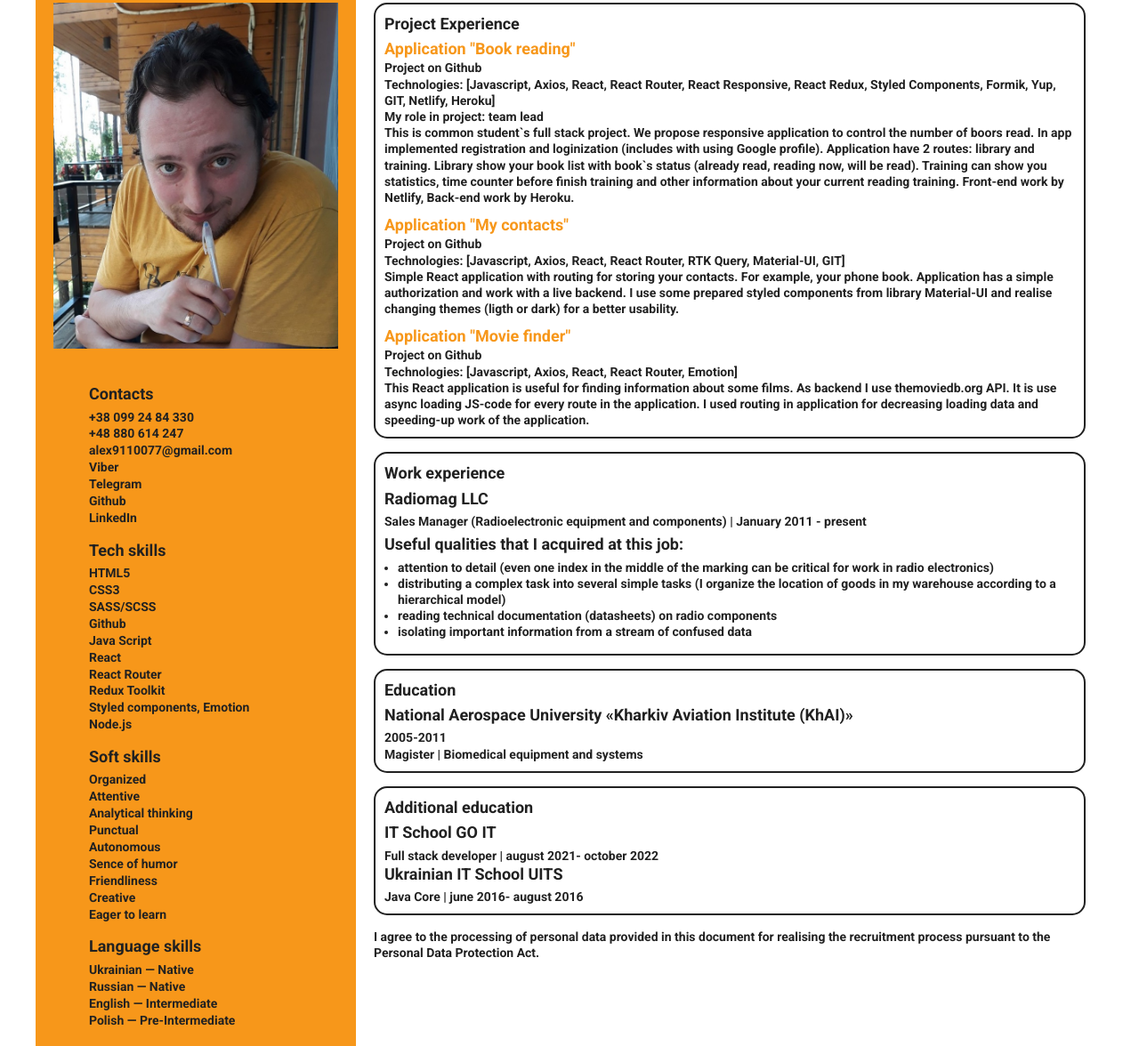
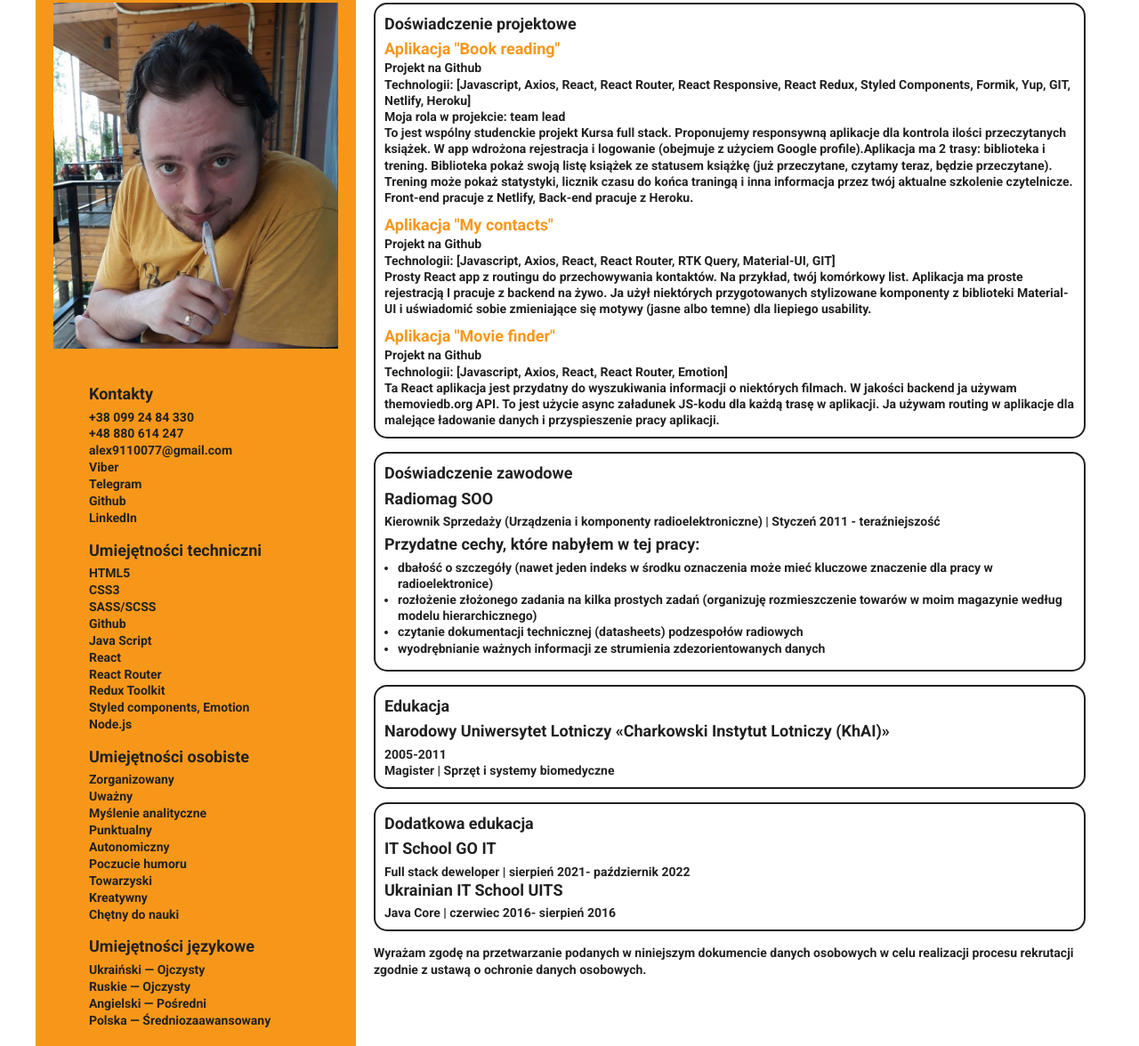
Before and after one commit to AlexanderDmitriev/Resume, a plain HTML site: page index.html in a window 1280 px wide. Shown: the part 206-1382 px from the top of the page at 89% size. Drawn offline with nearby package versions, Linux system fonts and the light colour scheme.

Commit message:
Update index.html

```diff
--- a/index.html
+++ b/index.html
@@ -1,5 +1,5 @@
 <!DOCTYPE html>
-<html lang="en">
+<html lang="pl">
   <head>
     <meta charset="UTF-8" />
     <meta name="viewport" content="width=device-width, initial-scale=1.0" />
@@ -38,7 +38,7 @@
         <aside class="sidebar">
           <img class="photo" src="./src/images/IMG2.jpg" alt="oops" />
           <section class="sidebar__content-section">
-            <h2 class="sidebar-title">Contacts</h2>
+            <h2 class="sidebar-title">Kontakty</h2>
             <ul class="list sidebar-list">
               <li class="sidebar-content">
                 <a href="tel:+380992484330" class="link">+38 099 24 84 330</a>
@@ -78,7 +78,7 @@
                 >
               </li>
             </ul>
-            <h2 class="sidebar-title">Tech skills</h2>
+            <h2 class="sidebar-title">Umiejętności techniczni</h2>
             <ul class="sidebar-list">
               <li class="sidebar-content">HTML5</li>
               <li class="sidebar-content">CSS3</li>
@@ -91,60 +91,63 @@
               <li class="sidebar-content">Styled components, Emotion</li>
               <li class="sidebar-content">Node.js</li>
             </ul>
-            <h2 class="sidebar-title">Soft skills</h2>
+            <h2 class="sidebar-title">Umiejętności osobiste</h2>
             <ul class="sidebar-list">
-              <li class="sidebar-content">Organized</li>
-              <li class="sidebar-content">Attentive</li>
-              <li class="sidebar-content">Analytical thinking</li>
-              <li class="sidebar-content">Punctual</li>
-              <li class="sidebar-content">Autonomous</li>
-              <li class="sidebar-content">Sence of humor</li>
-              <li class="sidebar-content">Friendliness</li>
-              <li class="sidebar-content">Creative</li>
-              <li class="sidebar-content">Eager to learn</li>
+              <li class="sidebar-content">Zorganizowany</li>
+              <li class="sidebar-content">Uważny</li>
+              <li class="sidebar-content">Myślenie analityczne</li>
+              <li class="sidebar-content">Punktualny</li>
+              <li class="sidebar-content">Autonomiczny</li>
+              <li class="sidebar-content">Poczucie humoru</li>
+              <li class="sidebar-content">Towarzyski</li>
+              <li class="sidebar-content">Kreatywny</li>
+              <li class="sidebar-content">Chętny do nauki</li>
             </ul>
-            <h2 class="sidebar-title">Language skills</h2>
+            <h2 class="sidebar-title">Umiejętności językowe</h2>
             <ul class="list sidebar-list">
-              <li class="sidebar-content">Ukrainian — Native</li>
-              <li class="sidebar-content">Russian — Native</li>
-              <li class="sidebar-content">English — Intermediate</li>
-              <li class="sidebar-content">Polish — Pre-Intermediate</li>
+              <li class="sidebar-content">Ukraiński — Ojczysty</li>
+              <li class="sidebar-content">Ruskie — Ojczysty</li>
+              <li class="sidebar-content">Angielski — Pośredni</li>
+              <li class="sidebar-content">Polska — Średniozaawansowany</li>
             </ul>
           </section>
         </aside>
         <section class="content">
           <div class="content-block">
-            <h2 class="sidebar-title education-title">Project Experience</h2>
+            <h2 class="sidebar-title education-title">
+              Doświadczenie projektowe
+            </h2>
             <ul class="list sidebar-list">
               <li class="project-list">
                 <a
                   href="https://book-reading-43-9.netlify.app/"
                   class="sidebar-content link project-link"
                 >
-                  Application "Book reading"</a
+                  Aplikacja "Book reading"</a
                 >
                 <a
                   href="https://github.com/AlexanderDmitriev/FinalProjectReact-Node-Front"
                   class="sidebar-content link"
                 >
-                  Project on Github</a
+                  Projekt na Github</a
                 >
                 <p class="content-text">
-                  Technologies: [Javascript, Axios, React, React Router, React
+                  Technologii: [Javascript, Axios, React, React Router, React
                   Responsive, React Redux, Styled Components, Formik, Yup, GIT,
                   Netlify, Heroku]
                 </p>
-                <p class="content-text">My role in project: team lead</p>
+                <p class="content-text">Moja rola w projekcie: team lead</p>
                 <p class="content-text">
-                  This is common student`s full stack project. We propose
-                  responsive application to control the number of boors read. In
-                  app implemented registration and loginization (includes with
-                  using Google profile). Application have 2 routes: library and
-                  training. Library show your book list with book`s status
-                  (already read, reading now, will be read). Training can show
-                  you statistics, time counter before finish training and other
-                  information about your current reading training. Front-end
-                  work by Netlify, Back-end work by Heroku.
+                  To jest wspólny studenckie projekt Kursa full stack.
+                  Proponujemy responsywną aplikacje dla kontrola ilości
+                  przeczytanych książek. W app wdrożona rejestracja i logowanie
+                  (obejmuje z użyciem Google profile).Aplikacja ma 2 trasy:
+                  biblioteka i trening. Biblioteka pokaż swoją listę książek ze
+                  statusem książkę (już przeczytane, czytamy teraz, będzie
+                  przeczytane). Trening może pokaż statystyki, licznik czasu do
+                  końca traningą i inna informacja przez twój aktualne szkolenie
+                  czytelnicze. Front-end pracuje z Netlify, Back-end pracuje z
+                  Heroku.
                 </p>
               </li>
               <!--  -->
@@ -153,24 +156,24 @@
                   href="https://alexanderdmitriev.github.io/goit-react-hw-08-phonebook/"
                   class="sidebar-content link project-link"
                 >
-                  Application "My contacts"</a
+                  Aplikacja "My contacts"</a
                 >
                 <a
                   href="https://github.com/AlexanderDmitriev/goit-react-hw-08-phonebook"
                   class="sidebar-content link"
                 >
-                  Project on Github</a
+                  Projekt na Github</a
                 >
                 <p class="content-text">
-                  Technologies: [Javascript, Axios, React, React Router, RTK
+                  Technologii: [Javascript, Axios, React, React Router, RTK
                   Query, Material-UI, GIT]
                 </p>
                 <p class="content-text">
-                  Simple React application with routing for storing your
-                  contacts. For example, your phone book. Application has a
-                  simple authorization and work with a live backend. I use some
-                  prepared styled components from library Material-UI and
-                  realise changing themes (ligth or dark) for a better
+                  Prosty React app z routingu do przechowywania kontaktów. Na
+                  przykład, twój komórkowy list. Aplikacja ma proste rejestracją
+                  I pracuje z backend na żywo. Ja użył niektórych przygotowanych
+                  stylizowane komponenty z biblioteki Material-UI i uświadomić
+                  sobie zmieniające się motywy (jasne albo temne) dla liepiego
                   usability.
                 </p>
               </li>
@@ -179,24 +182,23 @@
                   href="https://alexanderdmitriev.github.io/goit-react-hw-05-movies/"
                   class="sidebar-content link project-link"
                 >
-                  Application "Movie finder"</a
+                  Aplikacja "Movie finder"</a
                 >
                 <a
                   href="https://github.com/AlexanderDmitriev/goit-react-hw-05-movies"
                   class="sidebar-content link"
                 >
-                  Project on Github</a
+                  Projekt na Github</a
                 >
                 <p class="content-text">
-                  Technologies: [Javascript, Axios, React, React Router,
-                  Emotion]
+                  Technologii: [Javascript, Axios, React, React Router, Emotion]
                 </p>
                 <p class="content-text">
-                  This React application is useful for finding information about
-                  some films. As backend I use themoviedb.org API. It is use
-                  async loading JS-code for every route in the application. I
-                  used routing in application for decreasing loading data and
-                  speeding-up work of the application.
+                  Ta React aplikacja jest przydatny do wyszukiwania informacji o
+                  niektórych filmach. W jakości backend ja używam themoviedb.org
+                  API. To jest użycie async załadunek JS-kodu dla każdą trasę w
+                  aplikacji. Ja używam routing w aplikacje dla malejące
+                  ładowanie danych i przyspieszenie pracy aplikacji.
                 </p>
               </li>
               <!-- <li class="project-list">
@@ -255,47 +257,50 @@
 
           <div class="content-block">
             <h2 class="sidebar-title education-title" data-locale="work">
-              Work experience
+              Doświadczenie zawodowe
             </h2>
             <h3 class="content-title__secondary" data-locale="work-name">
-              Radiomag LLC
+              Radiomag SOO
             </h3>
             <p class="content-text education-title" data-locale="work-who">
-              Sales Manager (Radioelectronic equipment and components) | January
-              2011 - present
+              Kierownik Sprzedaży (Urządzenia i komponenty radioelektroniczne) |
+              Styczeń 2011 - teraźniejszość
             </p>
             <h3 class="content-title__secondary" data-locale="work-name">
-              Useful qualities that I acquired at this job:
+              Przydatne cechy, które nabyłem w tej pracy:
             </h3>
             <ul class="sidebar-list content-title__secondary work-section">
               <li class="workList" data-locale="work-item1">
-                attention to detail (even one index in the middle of the marking
-                can be critical for work in radio electronics)
+                dbałość o szczegóły (nawet jeden indeks w środku oznaczenia może
+                mieć kluczowe znaczenie dla pracy w radioelektronice)
               </li>
               <li class="workList" data-locale="work-item2">
-                distributing a complex task into several simple tasks (I
-                organize the location of goods in my warehouse according to a
-                hierarchical model)
+                rozłożenie złożonego zadania na kilka prostych zadań (organizuję
+                rozmieszczenie towarów w moim magazynie według modelu
+                hierarchicznego)
               </li>
               <li class="workList" data-locale="work-item3">
-                reading technical documentation (datasheets) on radio components
+                czytanie dokumentacji technicznej (datasheets) podzespołów
+                radiowych
               </li>
               <li class="workList" data-locale="work-item4">
-                isolating important information from a stream of confused data
+                wyodrębnianie ważnych informacji ze strumienia zdezorientowanych
+                danych
               </li>
             </ul>
           </div>
 
           <div class="content-block">
             <h2 class="sidebar-title education-title" data-locale="education">
-              Education
+              Edukacja
             </h2>
             <h3 class="content-title__secondary" data-locale="education-name">
-              National Aerospace University «Kharkiv Aviation Institute (KhAI)»
+              Narodowy Uniwersytet Lotniczy «Charkowski Instytut Lotniczy
+              (KhAI)»
             </h3>
             <p class="content-text">2005-2011</p>
             <p class="content-text" data-locale="education-text">
-              Magister | Biomedical equipment and systems
+              Magister | Sprzęt i systemy biomedyczne
             </p>
           </div>
 
@@ -304,7 +309,7 @@
               class="sidebar-title education-title"
               data-locale="addEducation"
             >
-              Additional education
+              Dodatkowa edukacja
             </h2>
             <ul class="list">
               <li>
@@ -315,7 +320,7 @@
                   IT School GO IT
                 </h3>
                 <p class="content-text" data-locale="addEducation-text1">
-                  Full stack developer | august 2021- october 2022
+                  Full stack deweloper | sierpień 2021- październik 2022
                 </p>
               </li>
               <li>
@@ -323,15 +328,15 @@
                   Ukrainian IT School UITS
                 </h3>
                 <p class="content-text" data-locale="addEducation-text2">
-                  Java Core | june 2016- august 2016
+                  Java Core | czerwiec 2016- sierpień 2016
                 </p>
               </li>
             </ul>
           </div>
           <p class="content-text">
-            I agree to the processing of personal data provided in this document
-            for realising the recruitment process pursuant to the Personal Data
-            Protection Act.
+            Wyrażam zgodę na przetwarzanie podanych w niniejszym dokumencie
+            danych osobowych w celu realizacji procesu rekrutacji zgodnie z
+            ustawą o ochronie danych osobowych.
           </p>
         </section>
       </section>
```
